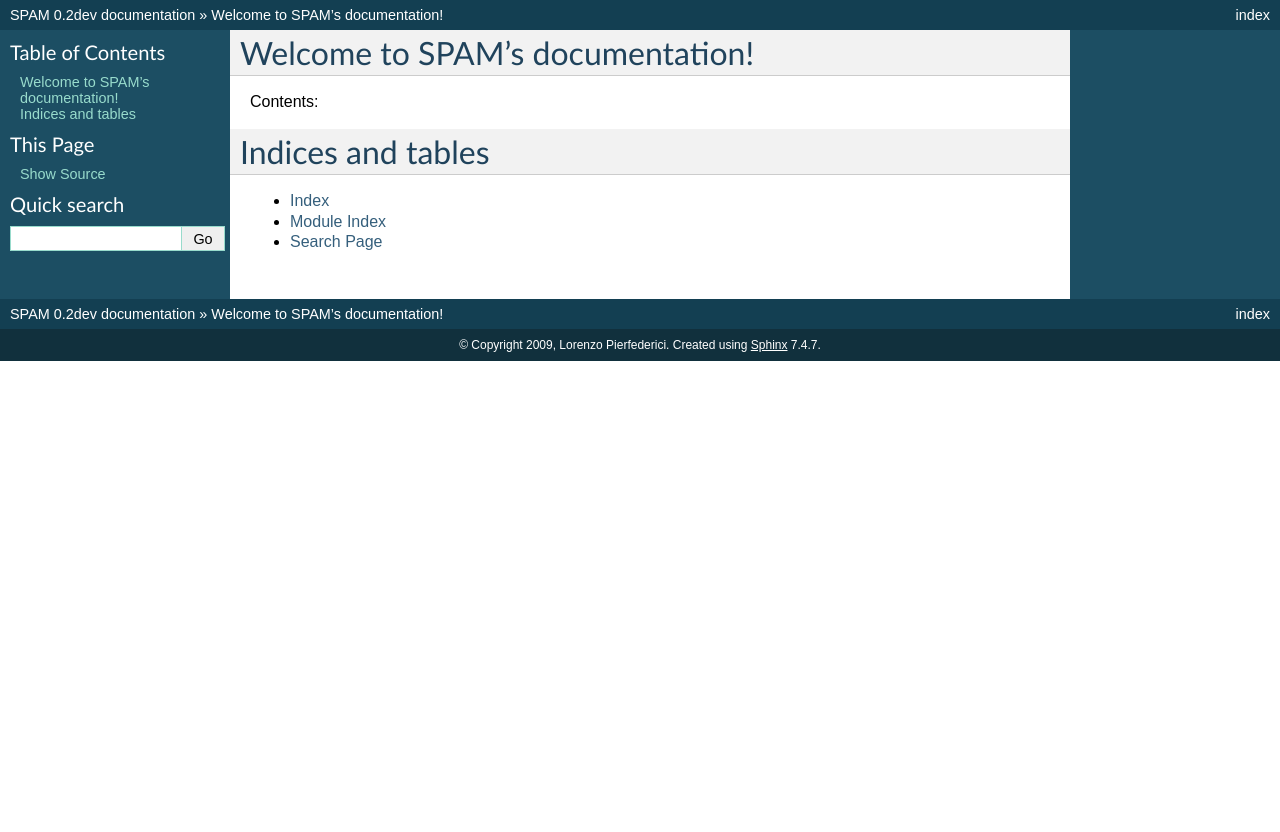
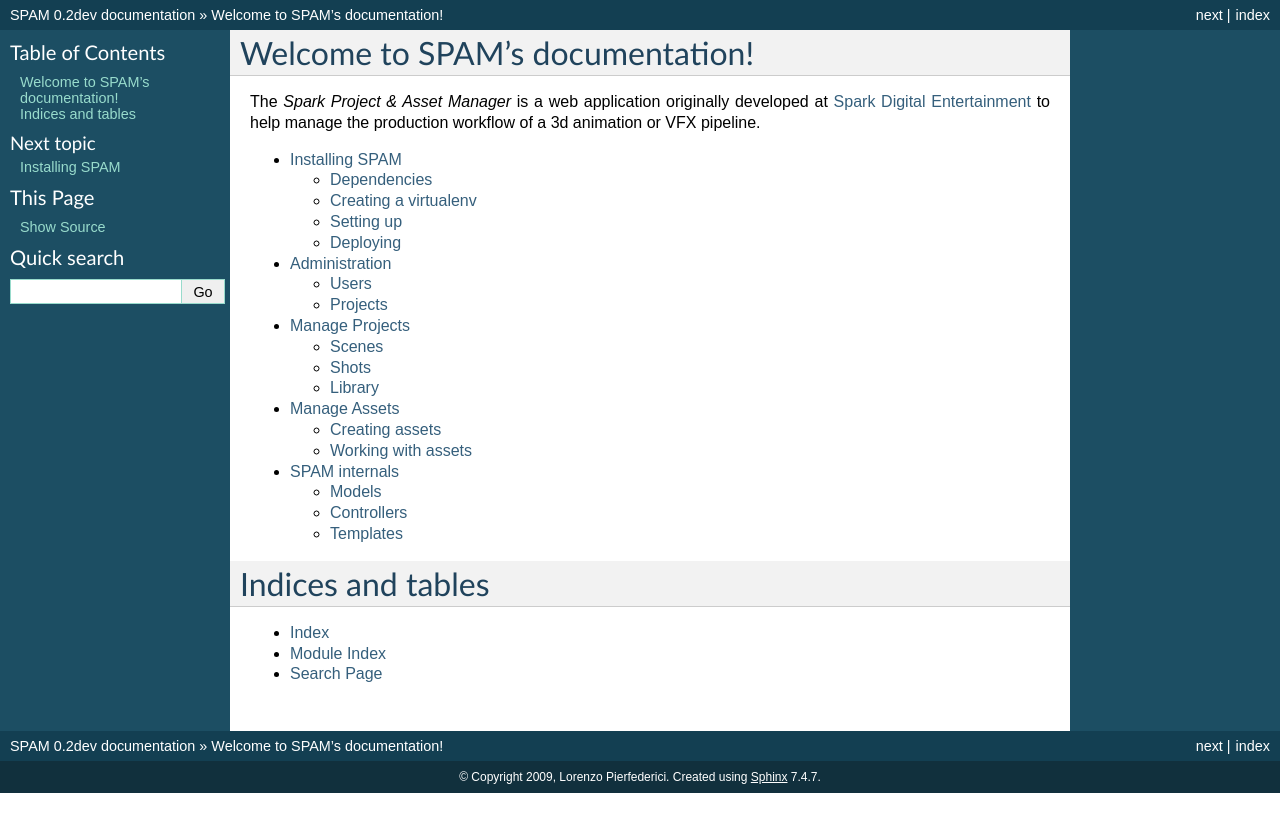
Before and after one commit to lento/spam, a Sphinx documentation site: the page built from docs/source/index.rst, in a window 1280 px wide. Shown: the top 832 px of the page. Built offline with Sphinx 7.4.7, drawn with Linux system fonts in a browser that asks for light colours.

Commit message:
building blocks for documentation

```diff
--- /dev/null
+++ b/docs/source/admin.rst
@@ -0,0 +1,9 @@
+Administration
+==============
+
+Users
+-----
+
+
+Projects
+--------
--- /dev/null
+++ b/docs/source/assets.rst
@@ -0,0 +1,9 @@
+Manage Assets
+=============
+
+Creating assets
+---------------
+
+
+Working with assets
+-------------------
--- a/docs/source/index.rst
+++ b/docs/source/index.rst
@@ -3,10 +3,19 @@
 Welcome to SPAM's documentation!
 ================================
 
-Contents:
+The *Spark Project & Asset Manager* is a web application originally developed at
+`Spark Digital Entertainment <http://www.sparkde.com>`_ to help manage the
+production workflow of a 3d animation or VFX pipeline.
 
 .. toctree::
    :maxdepth: 2
+
+   install
+   admin
+   projects
+   assets
+
+   internals
 
 Indices and tables
 ==================
--- /dev/null
+++ b/docs/source/install.rst
@@ -0,0 +1,17 @@
+Installing SPAM
+===============
+
+Dependencies
+------------
+
+
+Creating a virtualenv
+---------------------
+
+
+Setting up
+----------
+
+
+Deploying
+---------
--- /dev/null
+++ b/docs/source/internals.rst
@@ -0,0 +1,9 @@
+SPAM internals
+==============
+
+.. toctree::
+   :maxdepth: 2
+
+   internals/models
+   internals/controllers
+   internals/templates
--- /dev/null
+++ b/docs/source/internals/controllers.rst
@@ -0,0 +1,2 @@
+Controllers
+===========
--- /dev/null
+++ b/docs/source/internals/models_auth.rst
@@ -0,0 +1,5 @@
+:mod:`auth`
+===========
+
+.. automodule:: spam.model.auth
+   :members:
--- /dev/null
+++ b/docs/source/internals/models_project.rst
@@ -0,0 +1,5 @@
+:mod:`project`
+==============
+
+.. automodule:: spam.model.project
+   :members:
--- /dev/null
+++ b/docs/source/internals/templates.rst
@@ -0,0 +1,2 @@
+Templates
+=========
--- /dev/null
+++ b/docs/source/projects.rst
@@ -0,0 +1,13 @@
+Manage Projects
+===============
+
+Scenes
+------
+
+
+Shots
+-----
+
+
+Library
+-------
```
Also changed, not shown: docs/source/internals/models.rst (added, +8 -0 lines).
